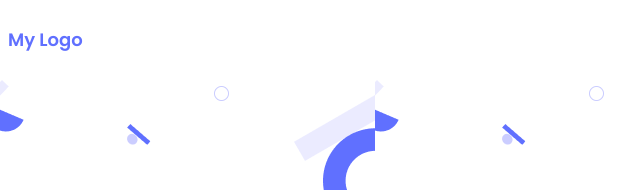
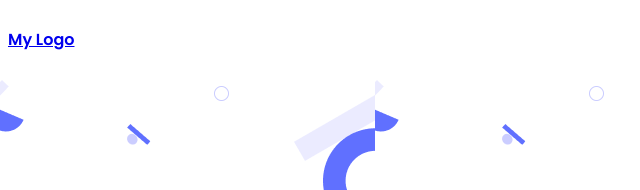
Before and after one commit to KMT-Media/Portfolio-setup-and-mobile-first, a website: page index.html in a window 1280 px wide. Shown: the top 190 px of the page, 0-640 px from the left. Drawn offline with Linux system fonts and the light colour scheme.

Commit message:
logo wrapped with <a> tag

```diff
--- a/index.html
+++ b/index.html
@@ -8,7 +8,7 @@
   </head>
   <body>
     <header>
-      <div class="logo">My Logo</div>
+      <div class="logo"><a href="#">My Logo</a></div>
       <div class="hum-menu">
         <svg
           width="40"
```
